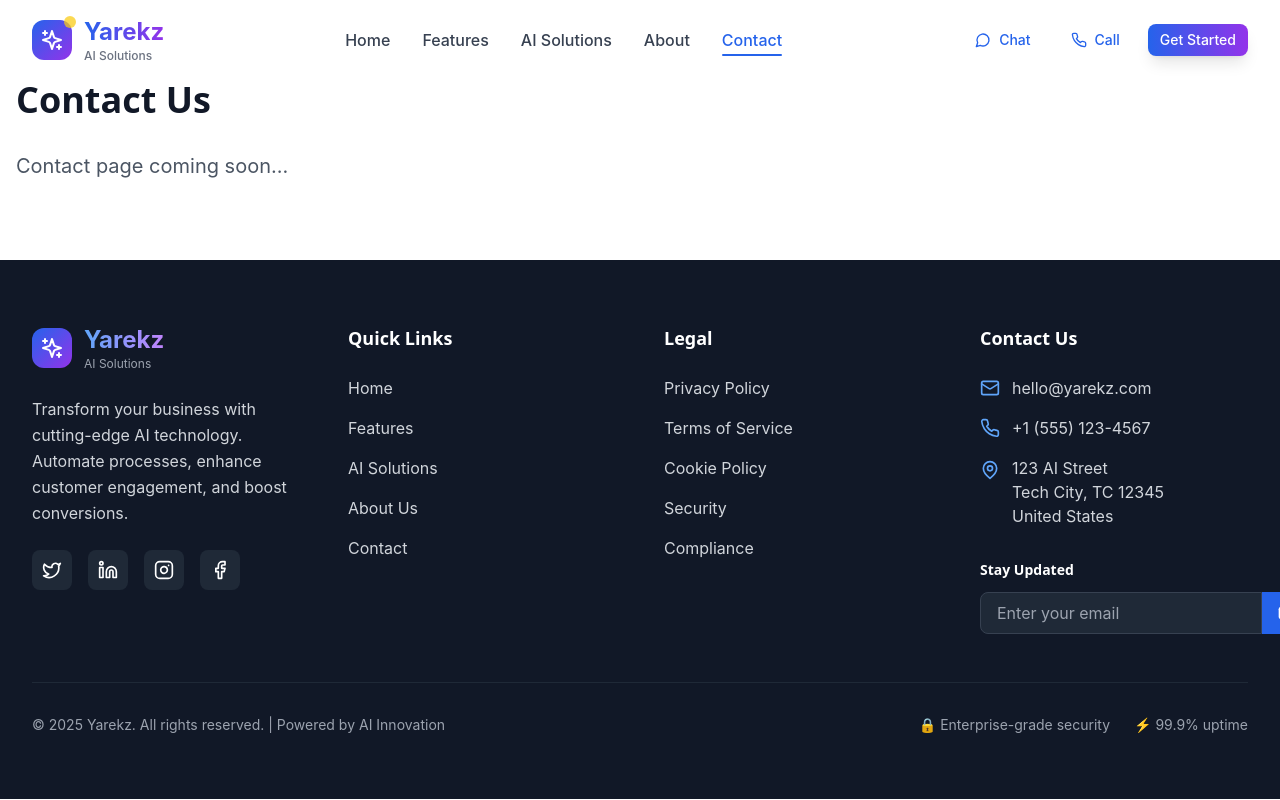
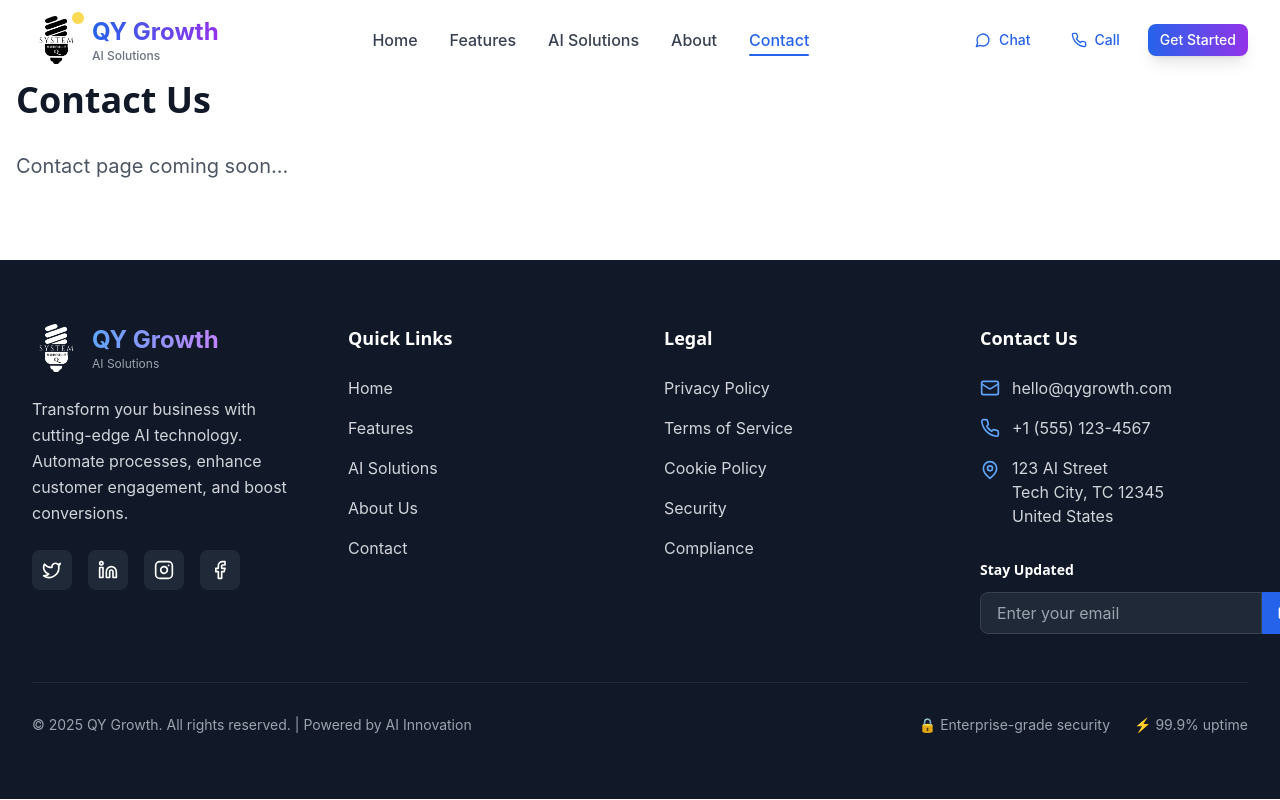
Before and after one commit to Qaelyarek/Yarekz, a React (Vite) app: page /contact in a window 1280 px wide. Shown: the top 800 px of the page. Built offline with nearby package versions, Linux system fonts and the light colour scheme.

Commit message:
Updated README.md

```diff
--- a/index.html
+++ b/index.html
@@ -4,9 +4,9 @@
     <meta charset="UTF-8" />
     <link rel="icon" type="image/svg+xml" href="/vite.svg" />
     <meta name="viewport" content="width=device-width, initial-scale=1.0" />
-    <meta name="description" content="AI-powered business solutions for lead capture, customer engagement, and conversion optimization" />
-    <meta name="keywords" content="AI, business automation, lead capture, customer engagement, conversion optimization" />
-    <title>Yarekz - AI-Powered Business Solutions</title>
+    <meta name="description" content="AI-powered business solutions for lead capture, customer engagement, and conversion optimization by QY Growth" />
+    <meta name="keywords" content="AI, business automation, lead capture, customer engagement, conversion optimization, QY Growth" />
+    <title>QY Growth - AI-Powered Business Solutions</title>
   </head>
   <body>
     <div id="root"></div>
--- a/package.json
+++ b/package.json
@@ -1,5 +1,5 @@
 {
-  "name": "yarekz-ai-business-website",
+  "name": "qy-growth-ai-business-website",
   "version": "0.1.0",
   "private": true,
   "type": "module",
--- a/src/App.tsx
+++ b/src/App.tsx
@@ -227,7 +227,7 @@ const AISolutionsPage = () => (
 
 const AboutPage = () => (
   <div className="max-w-7xl mx-auto px-4 py-20">
-    <h1 className="text-4xl font-bold text-gray-900 mb-8">About Yarekz</h1>
+    <h1 className="text-4xl font-bold text-gray-900 mb-8">About QY Growth</h1>
     <p className="text-xl text-gray-600">About page coming soon...</p>
   </div>
 );
--- a/src/components/forms/LeadCapture.tsx
+++ b/src/components/forms/LeadCapture.tsx
@@ -1,8 +1,8 @@
 import React, { useState } from 'react';
-import { Mail, Phone, User, ArrowRight, Shield, Sparkles } from 'lucide-react';
+import { Mail, User, ArrowRight, Shield } from 'lucide-react';
 import Button from '../ui/Button';
 import Input from '../ui/Input';
-import { validateEmail, validatePhone, generateId } from '../../utils/index';
+import { validateEmail, generateId } from '../../utils/index';
 import type { Lead } from '../../types/index';
 
 interface LeadCaptureProps {
@@ -105,9 +105,11 @@ const LeadCapture: React.FC<LeadCaptureProps> = ({
     <div className={`bg-white/95 backdrop-blur-lg rounded-2xl shadow-2xl p-8 border border-white/20 ${className}`}>
       <div className="text-center mb-8">
         <div className="flex items-center justify-center mb-4">
-          <div className="w-12 h-12 bg-gradient-to-br from-blue-500 to-purple-600 rounded-xl flex items-center justify-center">
-            <Sparkles className="w-6 h-6 text-white" />
-          </div>
+          <img
+            src="/logos/SystemAQ-logo.png"
+            alt="QY Growth Logo"
+            className="w-12 h-12 object-contain"
+          />
         </div>
         <h3 className="text-2xl font-bold text-gray-900 mb-2">{title}</h3>
         <p className="text-gray-600">{subtitle}</p>
--- a/src/components/layout/Footer.tsx
+++ b/src/components/layout/Footer.tsx
@@ -1,6 +1,6 @@
 import React from 'react';
 import { Link } from 'react-router-dom';
-import { Sparkles, Mail, Phone, MapPin, Twitter, Linkedin, Instagram, Facebook } from 'lucide-react';
+import { Mail, Phone, MapPin, Twitter, Linkedin, Instagram, Facebook } from 'lucide-react';
 
 const Footer: React.FC = () => {
   return (
@@ -10,12 +10,14 @@ const Footer: React.FC = () => {
           {/* Company Info */}
           <div className="lg:col-span-1">
             <div className="flex items-center space-x-3 mb-6">
-              <div className="w-10 h-10 bg-gradient-to-br from-blue-600 to-purple-600 rounded-xl flex items-center justify-center">
-                <Sparkles className="w-6 h-6 text-white" />
-              </div>
+              <img
+                src="/logos/SystemAQ-logo(w).png"
+                alt="QY Growth Logo"
+                className="w-12 h-12 object-contain"
+              />
               <div>
                 <span className="text-2xl font-bold bg-gradient-to-r from-blue-400 to-purple-400 bg-clip-text text-transparent">
-                  Yarekz
+                  QY Growth
                 </span>
                 <div className="text-xs text-gray-400">AI Solutions</div>
               </div>
@@ -112,7 +114,7 @@ const Footer: React.FC = () => {
             <ul className="space-y-4">
               <li className="flex items-center space-x-3">
                 <Mail className="w-5 h-5 text-blue-400" />
-                <span className="text-gray-300">hello@yarekz.com</span>
+                <span className="text-gray-300">hello@qygrowth.com</span>
               </li>
               <li className="flex items-center space-x-3">
                 <Phone className="w-5 h-5 text-blue-400" />
@@ -148,7 +150,7 @@ const Footer: React.FC = () => {
         {/* Bottom Bar */}
         <div className="border-t border-gray-800 mt-12 pt-8 flex flex-col md:flex-row justify-between items-center">
           <p className="text-gray-400 text-sm">
-            © 2025 Yarekz. All rights reserved. | Powered by AI Innovation
+            © 2025 QY Growth. All rights reserved. | Powered by AI Innovation
           </p>
           <div className="flex items-center space-x-6 mt-4 md:mt-0">
             <span className="text-gray-400 text-sm">🔒 Enterprise-grade security</span>
--- a/src/components/layout/Header.tsx
+++ b/src/components/layout/Header.tsx
@@ -1,6 +1,6 @@
 import React, { useState, useEffect } from 'react';
 import { Link, useLocation } from 'react-router-dom';
-import { Menu, X, MessageCircle, Phone, Sparkles } from 'lucide-react';
+import { Menu, X, MessageCircle, Phone } from 'lucide-react';
 import Button from '../ui/Button';
 
 interface HeaderProps {
@@ -41,16 +41,20 @@ const Header: React.FC<HeaderProps> = ({ onMenuToggle, isMenuOpen = false }) =>
           <div className="flex items-center">
             <Link to="/" className="flex items-center space-x-3 group">
               <div className="relative">
-                <div className="w-10 h-10 bg-gradient-to-br from-blue-600 to-purple-600 rounded-xl flex items-center justify-center group-hover:scale-110 transition-transform duration-300">
-                  <Sparkles className="w-6 h-6 text-white" />
-                </div>
+                <img
+                  src={!isScrolled && location.pathname === '/' ? "/logos/SystemAQ-logo(w).png" : "/logos/SystemAQ-logo.png"}
+                  alt="QY Growth Logo"
+                  className="w-12 h-12 object-contain group-hover:scale-110 transition-transform duration-300"
+                />
                 <div className="absolute -top-1 -right-1 w-3 h-3 bg-yellow-400 rounded-full animate-pulse"></div>
               </div>
               <div className="flex flex-col">
-                <span className={`text-2xl font-bold bg-gradient-to-r from-blue-600 to-purple-600 bg-clip-text text-transparent ${
-                  !isScrolled && location.pathname === '/' ? 'text-white bg-none' : ''
+                <span className={`text-2xl font-bold ${
+                  !isScrolled && location.pathname === '/'
+                    ? 'text-white'
+                    : 'bg-gradient-to-r from-blue-600 to-purple-600 bg-clip-text text-transparent'
                 }`}>
-                  Yarekz
+                  QY Growth
                 </span>
                 <span className={`text-xs font-medium ${
                   !isScrolled && location.pathname === '/' ? 'text-blue-200' : 'text-gray-500'
```
Also changed, not shown: 1 other file (tests, documents, lock files or other folders).
